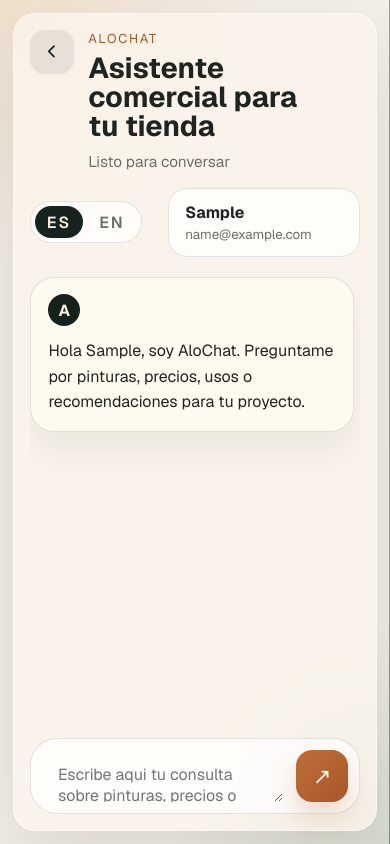
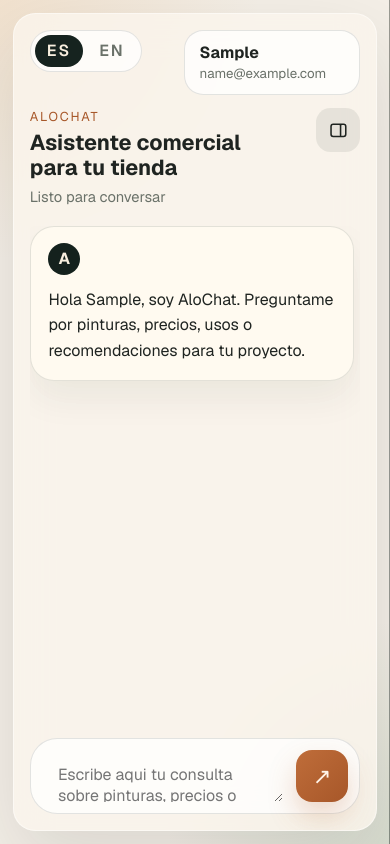
Before and after one commit to josegm124/aloFront, a Next.js app: page / in a window 390 px wide. Both pictures are taken after typing "Sample", "name@example.com" into the empty fields and a click on the button "Entrar al chat". Built offline with nearby package versions, Linux system fonts and the light colour scheme.

Commit message:
canvios de diseno

```diff
--- a/src/app/globals.css
+++ b/src/app/globals.css
@@ -22,10 +22,13 @@
 
 html,
 body {
+  height: 100%;
   min-height: 100%;
 }
 
 body {
+  min-height: 100vh;
+  min-height: 100dvh;
   background:
     radial-gradient(circle at top left, rgba(232, 182, 127, 0.24), transparent 28%),
     radial-gradient(circle at bottom right, rgba(120, 157, 126, 0.22), transparent 24%),
@@ -34,6 +37,7 @@
   font-family: var(--font-geist-sans), sans-serif;
   -webkit-font-smoothing: antialiased;
   -moz-osx-font-smoothing: grayscale;
+  overflow: hidden;
 }
 
 button,
@@ -54,20 +58,30 @@
 
 .app-shell {
   min-height: 100vh;
+  min-height: 100dvh;
+  height: 100vh;
+  height: 100dvh;
   width: 100%;
   display: flex;
   align-items: stretch;
   --sidebar-width: 20rem;
+  overflow: hidden;
 }
 
 .chat-stage {
   padding: 1.6rem;
   flex: 1 1 auto;
   min-width: 0;
+  min-height: 0;
+  height: 100%;
+  display: flex;
+  overflow: hidden;
 }
 
 .chat-surface {
-  min-height: calc(100vh - 3.2rem);
+  min-height: 0;
+  height: 100%;
+  flex: 1 1 auto;
   display: grid;
   grid-template-rows: auto 1fr auto;
   gap: 1.25rem;
@@ -77,38 +91,43 @@
   padding: 1.5rem;
   box-shadow: var(--shadow);
   backdrop-filter: blur(18px);
+  overflow: hidden;
 }
 
 .chat-header {
-  display: flex;
-  align-items: flex-start;
-  justify-content: space-between;
-  gap: 1rem;
-  flex-wrap: wrap;
+  display: grid;
+  grid-template-rows: auto auto;
+  gap: 0.85rem;
 }
 
 .chat-title {
   display: flex;
   align-items: flex-start;
   gap: 0.9rem;
+  min-width: 0;
 }
 
 .header-actions {
   display: flex;
-  align-items: center;
-  gap: 0.85rem;
+  align-items: flex-start;
+  gap: 0.75rem;
   flex-wrap: wrap;
-  justify-content: flex-end;
+  justify-content: space-between;
+}
+
+.chat-title > div {
+  min-width: 0;
 }
 
 .chat-header h1 {
-  font-size: clamp(1.8rem, 3vw, 3rem);
-  line-height: 1;
-  max-width: 12ch;
+  font-size: clamp(1.35rem, 2.2vw, 2.1rem);
+  line-height: 1.15;
+  max-width: 18ch;
+  text-wrap: balance;
 }
 
 .eyebrow {
-  margin-bottom: 0.45rem;
+  margin-bottom: 0.3rem;
   color: var(--accent-strong);
   font-size: 0.8rem;
   letter-spacing: 0.14em;
@@ -117,9 +136,9 @@
 
 
 .header-status {
-  margin-top: 0.7rem;
+  margin-top: 0.45rem;
   color: var(--muted);
-  font-size: 0.96rem;
+  font-size: 0.92rem;
 }
 
 .message-card.error {
@@ -135,8 +154,8 @@
 .profile-chip {
   display: grid;
   gap: 0.15rem;
-  min-width: 12rem;
-  padding: 0.85rem 1rem;
+  min-width: 11rem;
+  padding: 0.7rem 0.9rem;
   border-radius: 1.2rem;
   background: rgba(255, 255, 255, 0.72);
   border: 1px solid var(--border);
@@ -262,7 +281,10 @@
   color: #f0eadc;
   width: var(--sidebar-width);
   flex: 0 0 var(--sidebar-width);
-  overflow: hidden;
+  height: 100%;
+  min-height: 0;
+  overflow-x: hidden;
+  overflow-y: auto;
   transition:
     width 0.35s ease,
     flex-basis 0.35s ease,
@@ -304,14 +326,16 @@
   transition: transform 0.3s ease;
 }
 
-.app-shell[data-sidebar-state="closed"] .sidebar-toggle svg {
+.app-shell[data-sidebar-state="closed"] .sidebar-toggle .desktop-toggle-icon {
   transform: rotate(180deg);
 }
 
 .sidebar-middle {
   display: grid;
-  align-content: center;
+  align-content: start;
   gap: 1.35rem;
+  min-height: 0;
+  overflow-y: auto;
 }
 
 .sidebar-name-block {
@@ -429,6 +453,24 @@
 @media (max-width: 900px) {
   .app-shell {
     display: block;
+    height: 100vh;
+    height: 100dvh;
+  }
+
+  .chat-title {
+    width: 100%;
+    display: grid;
+    grid-template-columns: 1fr auto;
+    align-items: start;
+  }
+
+  .chat-title > div {
+    min-width: 0;
+  }
+
+  .chat-title .sidebar-toggle {
+    order: 2;
+    justify-self: end;
   }
 
   .sidebar {
@@ -467,13 +509,8 @@
   }
 
   .chat-surface {
-    min-height: calc(100vh - 1.6rem);
     padding: 1rem;
     border-radius: 1.4rem;
-  }
-
-  .chat-header {
-    flex-direction: column;
   }
 
   .header-actions {
--- a/src/components/chat-experience.tsx
+++ b/src/components/chat-experience.tsx
@@ -300,6 +300,37 @@
     window.localStorage.setItem(LANGUAGE_STORAGE_KEY, language);
   }, [language, languageReady]);
 
+  useEffect(() => {
+    if (!languageReady) {
+      return;
+    }
+
+    setMessages((current) => {
+      let changed = false;
+
+      const next = current.map((message) => {
+        if (message.id === "welcome" && message.role === "assistant" && profile.name) {
+          const updatedContent = greetingFor(profile.name, strings);
+          if (updatedContent !== message.content) {
+            changed = true;
+            return { ...message, content: updatedContent };
+          }
+        }
+
+        if (message.role === "assistant" && message.status === "pending") {
+          if (message.content !== strings.pendingMessage) {
+            changed = true;
+            return { ...message, content: strings.pendingMessage };
+          }
+        }
+
+        return message;
+      });
+
+      return changed ? next : current;
+    });
+  }, [language, languageReady, profile.name, strings]);
+
   const handleOnboardingSubmit = (event: FormEvent<HTMLFormElement>) => {
     event.preventDefault();
 
@@ -444,32 +475,6 @@
       <main className="chat-stage">
         <section className="chat-surface">
           <header className="chat-header">
-            <div className="chat-title">
-              <button
-                type="button"
-                className="sidebar-toggle"
-                onClick={handleSidebarToggle}
-                aria-label={sidebarToggleLabel}
-                aria-expanded={sidebarVisible}
-                aria-controls="sidebar"
-              >
-                <svg viewBox="0 0 24 24" aria-hidden="true" focusable="false">
-                  <path
-                    d="M9 6l6 6-6 6"
-                    fill="none"
-                    stroke="currentColor"
-                    strokeWidth="2"
-                    strokeLinecap="round"
-                    strokeLinejoin="round"
-                  />
-                </svg>
-              </button>
-              <div>
-                <p className="eyebrow">{strings.appName}</p>
-                <h1>{strings.headerTitle}</h1>
-                <p className="header-status">{statusLabel}</p>
-              </div>
-            </div>
             <div className="header-actions">
               <div className="language-switcher" role="group" aria-label={strings.aria.language}>
                 <button
@@ -492,6 +497,67 @@
               <div className="profile-chip">
                 <span>{profile.name || strings.profileFallbackName}</span>
                 <small>{profile.email || strings.profileFallbackEmail}</small>
+              </div>
+            </div>
+            <div className="chat-title">
+              <button
+                type="button"
+                className="sidebar-toggle"
+                onClick={handleSidebarToggle}
+                aria-label={sidebarToggleLabel}
+                aria-expanded={sidebarVisible}
+                aria-controls="sidebar"
+              >
+                {isMobile ? (
+                  <svg viewBox="0 0 24 24" aria-hidden="true" focusable="false">
+                    {sidebarOpen ? (
+                      <path
+                        d="M7 7l10 10M17 7L7 17"
+                        fill="none"
+                        stroke="currentColor"
+                        strokeWidth="2"
+                        strokeLinecap="round"
+                        strokeLinejoin="round"
+                      />
+                    ) : (
+                      <>
+                        <rect
+                          x="3.5"
+                          y="5"
+                          width="17"
+                          height="14"
+                          rx="2.5"
+                          fill="none"
+                          stroke="currentColor"
+                          strokeWidth="1.8"
+                        />
+                        <path
+                          d="M14.5 6v12"
+                          fill="none"
+                          stroke="currentColor"
+                          strokeWidth="1.8"
+                          strokeLinecap="round"
+                        />
+                      </>
+                    )}
+                  </svg>
+                ) : (
+                  <svg className="desktop-toggle-icon" viewBox="0 0 24 24" aria-hidden="true" focusable="false">
+                    <path
+                      d="M9 6l6 6-6 6"
+                      fill="none"
+                      stroke="currentColor"
+                      strokeWidth="2"
+                      strokeLinecap="round"
+                      strokeLinejoin="round"
+                    />
+                  </svg>
+                )}
+              </button>
+              <div>
+                <p className="eyebrow">{strings.appName}</p>
+                <h1>{strings.headerTitle}</h1>
+                <p className="header-status">{statusLabel}</p>
               </div>
             </div>
           </header>
```
